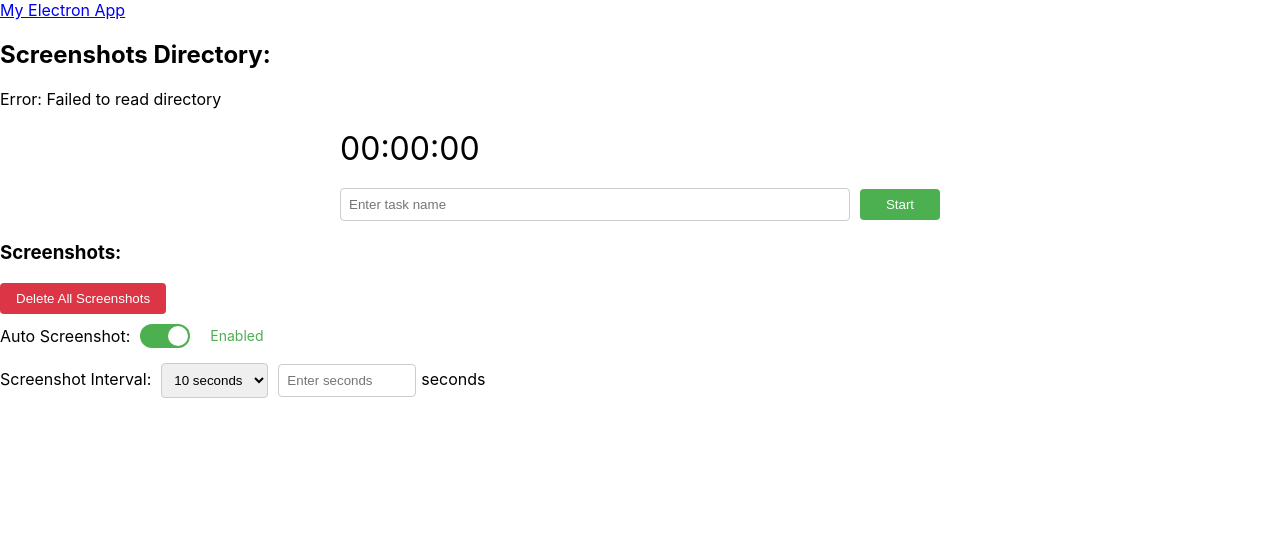
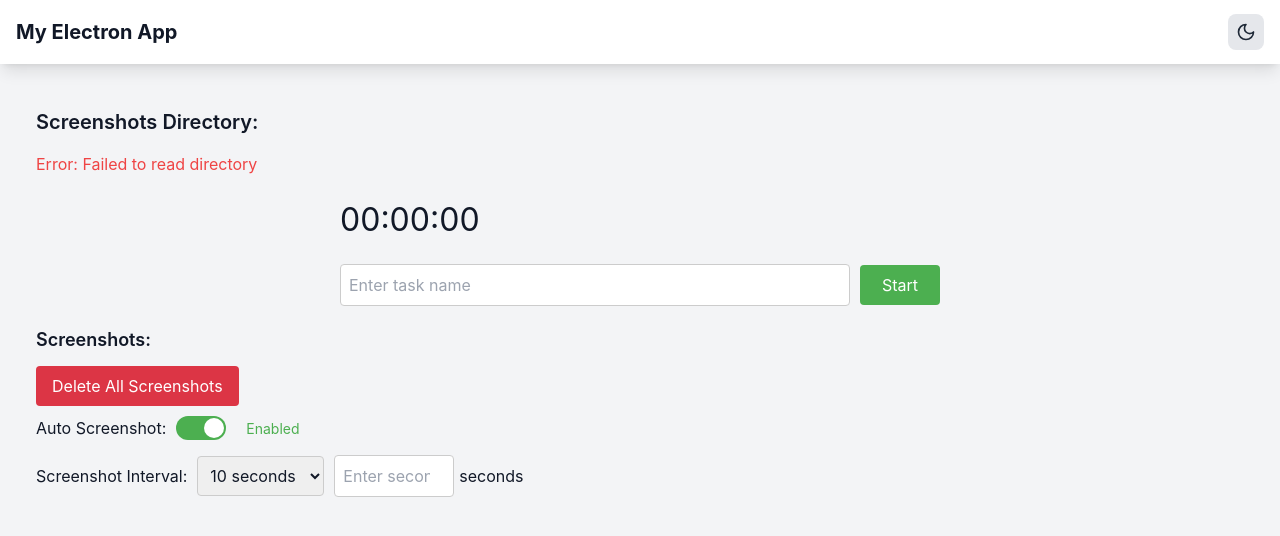
Before and after one commit to sshahriazz/my-electron-app, a React (Vite) app: page / in a window 1280 px wide. Shown: the top 536 px of the page. Built offline with nearby package versions, Linux system fonts and the light colour scheme.

Commit message:
dark mode and tailwind setup

```diff
--- a/package.json
+++ b/package.json
@@ -16,6 +16,7 @@
   },
   "dependencies": {
     "electron-squirrel-startup": "^1.0.1",
+    "lucide-react": "^0.469.0",
     "react": "^18.2.0",
     "react-dom": "^18.2.0",
     "react-router-dom": "^7.1.1"
@@ -38,6 +39,7 @@
     "@typescript-eslint/eslint-plugin": "^5.62.0",
     "@typescript-eslint/parser": "^5.62.0",
     "@vitejs/plugin-react": "^4.2.0",
+    "autoprefixer": "^10.4.20",
     "canvas": "^3.0.1",
     "electron": "33.2.1",
     "electron-debug": "^3.2.0",
@@ -48,6 +50,8 @@
     "eslint-plugin-react-hooks": "^4.6.0",
     "jest": "^29.7.0",
     "png2icons": "^2.0.1",
+    "postcss": "^8.4.49",
+    "tailwindcss": "^3.4.17",
     "ts-jest": "^29.1.2",
     "ts-node": "^10.9.2",
     "typescript": "~5.3.0",
--- /dev/null
+++ b/postcss.config.js
@@ -0,0 +1,6 @@
+module.exports = {
+  plugins: {
+    tailwindcss: {},
+    autoprefixer: {},
+  },
+}
--- a/src/renderer/App.tsx
+++ b/src/renderer/App.tsx
@@ -7,6 +7,7 @@ import {
 } from "react-router-dom";
 import Layout from "./components/Layout";
 import Home from "./pages/Home";
+import { ThemeProvider } from "./context/ThemeContext";
 
 const router = createHashRouter(
   createRoutesFromElements(
@@ -21,7 +22,11 @@ const router = createHashRouter(
 );
 
 const App: React.FC = () => {
-  return <RouterProvider router={router} />;
+  return (
+    <ThemeProvider>
+      <RouterProvider router={router} />
+    </ThemeProvider>
+  );
 };
 
 export default App;
--- a/src/renderer/components/Layout.tsx
+++ b/src/renderer/components/Layout.tsx
@@ -1,21 +1,38 @@
 import React from "react";
 import { Link, Outlet } from "react-router-dom";
+import { useTheme } from "../context/ThemeContext";
+import { Moon, Sun } from 'lucide-react';
 
 const Layout: React.FC = () => {
+  const { theme, toggleTheme } = useTheme();
+
   return (
-    <div className="min-h-screen bg-gray-100">
-      <nav className="bg-white shadow-lg">
+    <div className="min-h-screen bg-gray-100 dark:bg-gray-900 transition-colors duration-200">
+      <nav className="bg-white dark:bg-gray-800 shadow-lg">
         <div className="max-w-7xl mx-auto px-4">
           <div className="flex justify-between h-16">
             <div className="flex">
               <Link to="/" className="flex items-center">
-                <span className="text-xl font-bold">My Electron App</span>
+                <span className="text-xl font-bold text-gray-900 dark:text-white">My Electron App</span>
               </Link>
+            </div>
+            <div className="flex items-center">
+              <button
+                onClick={toggleTheme}
+                className="p-2 rounded-lg bg-gray-200 dark:bg-gray-700 hover:bg-gray-300 dark:hover:bg-gray-600 transition-colors duration-200"
+                aria-label="Toggle theme"
+              >
+                {theme === 'dark' ? (
+                  <Sun className="h-5 w-5 text-gray-800 dark:text-yellow-200" />
+                ) : (
+                  <Moon className="h-5 w-5 text-gray-800 dark:text-gray-200" />
+                )}
+              </button>
             </div>
           </div>
         </div>
       </nav>
-      <main className="max-w-7xl mx-auto py-6 px-4">
+      <main className="max-w-7xl mx-auto py-6 px-4 text-gray-900 dark:text-white">
         <Outlet />
       </main>
     </div>
--- /dev/null
+++ b/src/renderer/context/ThemeContext.tsx
@@ -0,0 +1,56 @@
+import React, { createContext, useContext, useState, useEffect } from 'react';
+
+type Theme = 'light' | 'dark';
+
+interface ThemeContextType {
+  theme: Theme;
+  toggleTheme: () => void;
+}
+
+const ThemeContext = createContext<ThemeContextType | undefined>(undefined);
+
+function ThemeProvider({ children }: { children: React.ReactNode }) {
+  const [theme, setTheme] = useState<Theme>(() => {
+    if (typeof window !== 'undefined') {
+      const savedTheme = localStorage.getItem('theme');
+      if (savedTheme === 'dark' || (!savedTheme && window.matchMedia('(prefers-color-scheme: dark)').matches)) {
+        document.documentElement.classList.add('dark');
+        return 'dark';
+      }
+      document.documentElement.classList.remove('dark');
+      return 'light';
+    }
+    return 'light';
+  });
+
+  useEffect(() => {
+    const root = document.documentElement;
+    localStorage.setItem('theme', theme);
+
+    if (theme === 'dark') {
+      root.classList.add('dark');
+    } else {
+      root.classList.remove('dark');
+    }
+  }, [theme]);
+
+  const toggleTheme = () => {
+    setTheme(prevTheme => prevTheme === 'light' ? 'dark' : 'light');
+  };
+
+  return (
+    <ThemeContext.Provider value={{ theme, toggleTheme }}>
+      {children}
+    </ThemeContext.Provider>
+  );
+}
+
+function useTheme() {
+  const context = useContext(ThemeContext);
+  if (context === undefined) {
+    throw new Error('useTheme must be used within a ThemeProvider');
+  }
+  return context;
+}
+
+export { ThemeProvider, useTheme };
--- a/src/renderer/index.css
+++ b/src/renderer/index.css
@@ -1,6 +1,16 @@
 @tailwind base;
 @tailwind components;
 @tailwind utilities;
+
+@layer base {
+  html {
+    @apply bg-gray-100 transition-colors duration-200;
+  }
+
+  html.dark {
+    @apply bg-gray-900;
+  }
+}
 
 body {
   margin: 0;
--- /dev/null
+++ b/tailwind.config.js
@@ -0,0 +1,11 @@
+/** @type {import('tailwindcss').Config} */
+module.exports = {
+  content: [
+    "./src/renderer/**/*.{js,jsx,ts,tsx}",
+  ],
+  darkMode: 'class',
+  theme: {
+    extend: {},
+  },
+  plugins: [],
+}
```
Also changed, not shown: 1 other file (tests, documents, lock files or other folders).
